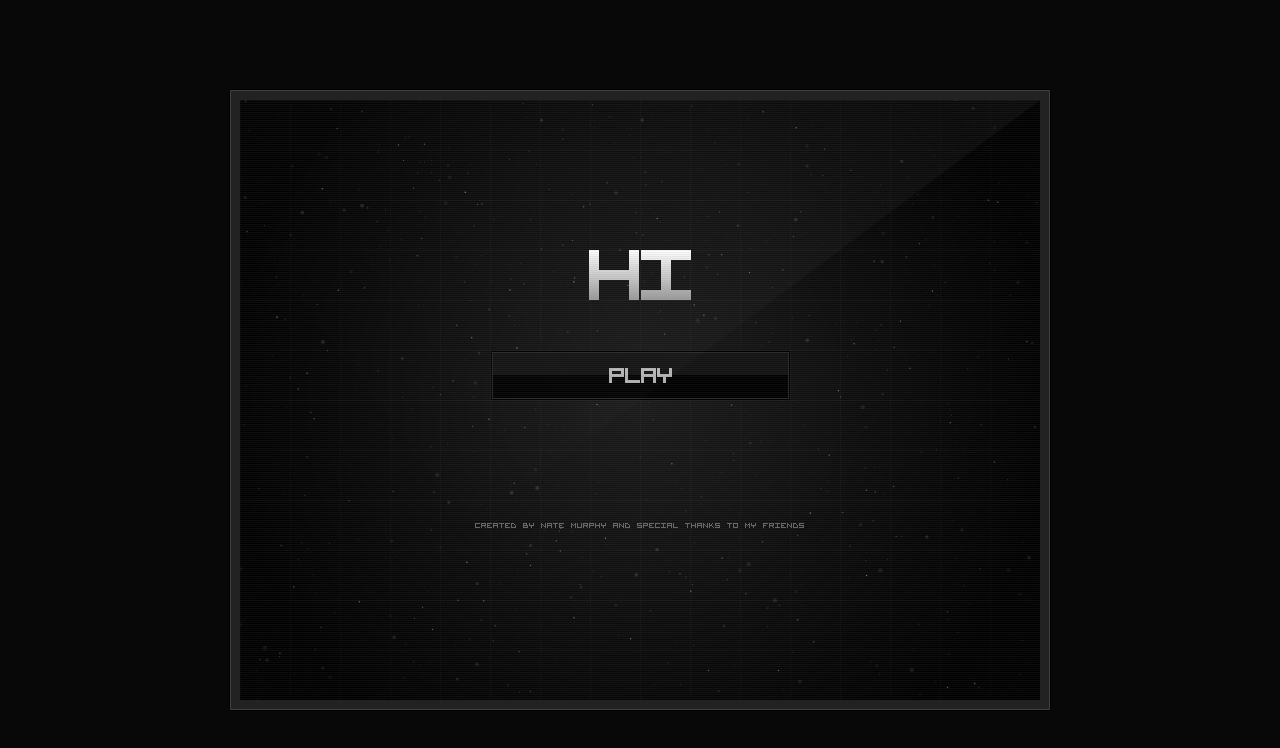
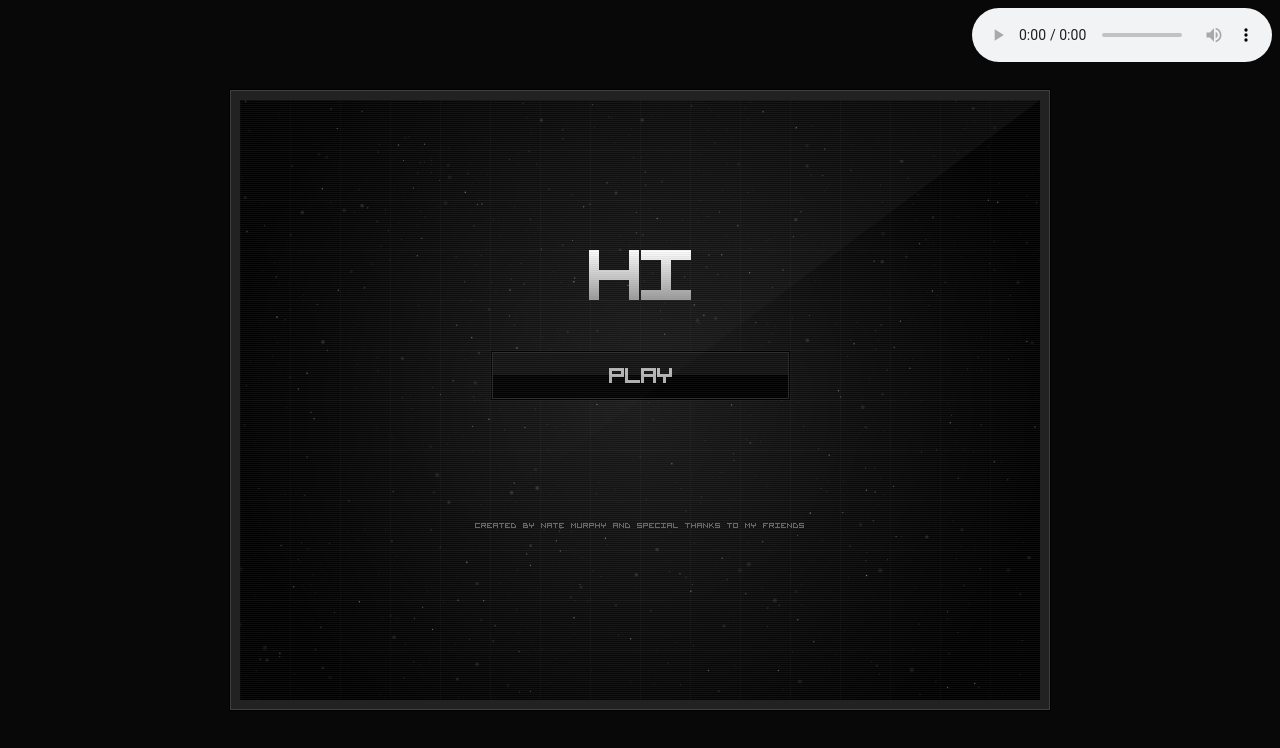
Before and after one commit to MurphyProductions/agame, a plain HTML site: page index.html in a window 1280 px wide. Drawn offline with Linux system fonts and the light colour scheme.

Commit message:
Update index.html

```diff
--- a/index.html
+++ b/index.html
@@ -1,6 +1,12 @@
 <!doctype html>
 <html>
 	<head>
+		<div align="right">
+		<audio controls autoplay>
+                <source src="Summer_Vibe.mp3" type="audio/mpeg" />
+                Your browser does not support the audio element.
+                </audio>
+                </div>
 		<title>Disboard</title>
 		<link rel="shortcut icon" id="favicon" />
 
```
